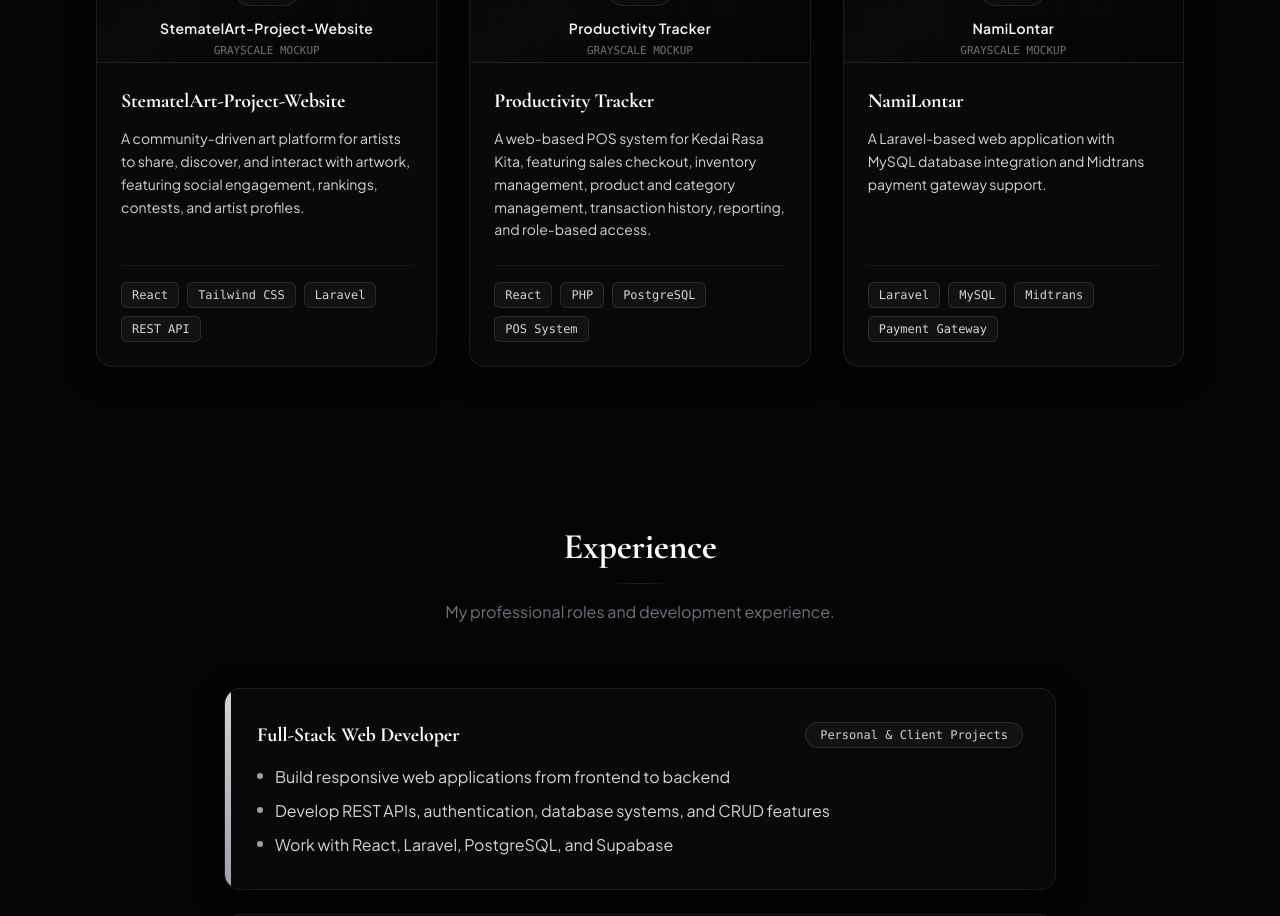
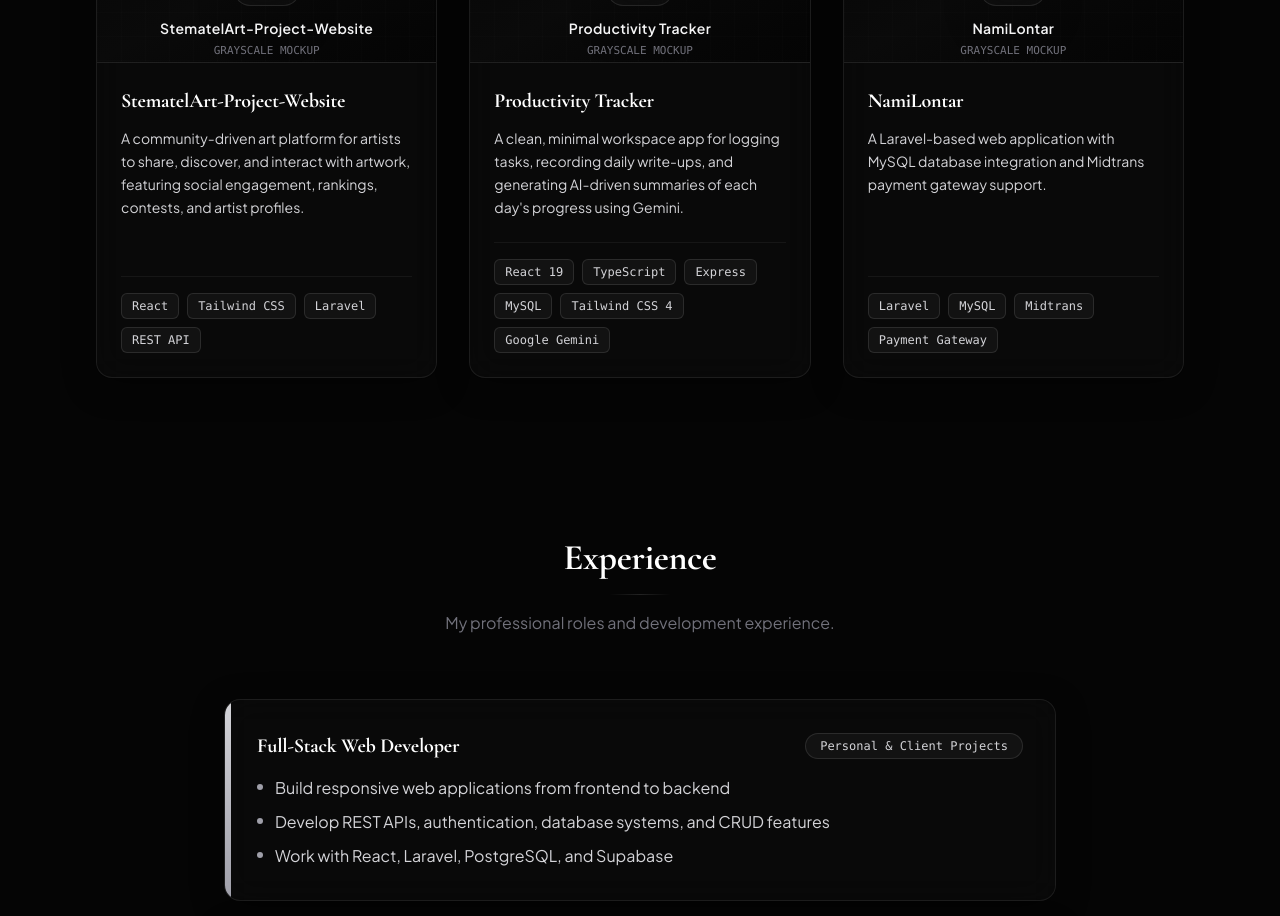
Before and after one commit to Neotsaqif/My-Portfolio, a React (Vite) app: page / in a window 1280 px wide. Shown: the part 2660-3576 px from the top of the page. Built offline with nearby package versions, Linux system fonts and the light colour scheme.

Commit message:
Update Productivity Tracker project details and GitHub link

```diff
--- a/src/components/Projects.jsx
+++ b/src/components/Projects.jsx
@@ -9,8 +9,8 @@ const projects = [
   },
   {
     title: "Productivity Tracker",
-    description: "A web-based POS system for Kedai Rasa Kita, featuring sales checkout, inventory management, product and category management, transaction history, reporting, and role-based access.",
-    tags: ["React", "PHP", "PostgreSQL", "POS System"],
+    description: "A clean, minimal workspace app for logging tasks, recording daily write-ups, and generating AI-driven summaries of each day's progress using Gemini.",
+    tags: ["React 19", "TypeScript", "Express", "MySQL", "Tailwind CSS 4", "Google Gemini"],
     githubUrl: "https://github.com/Neotsaqif/Productivity-Tracker"
   },
   {
```
